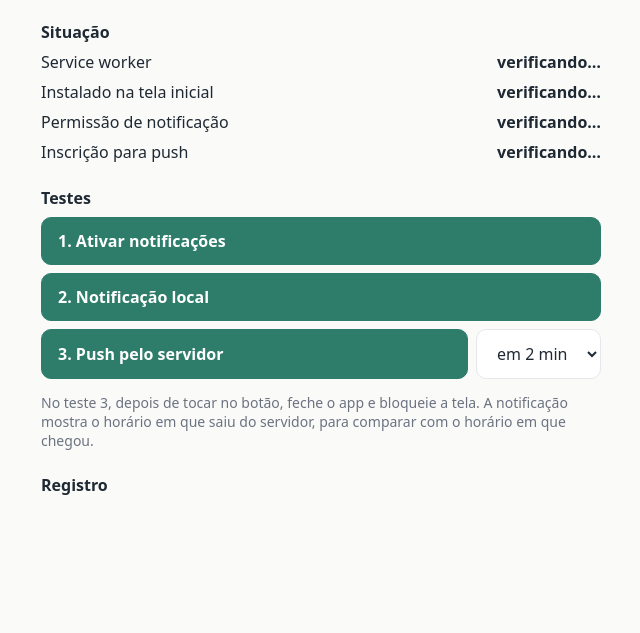
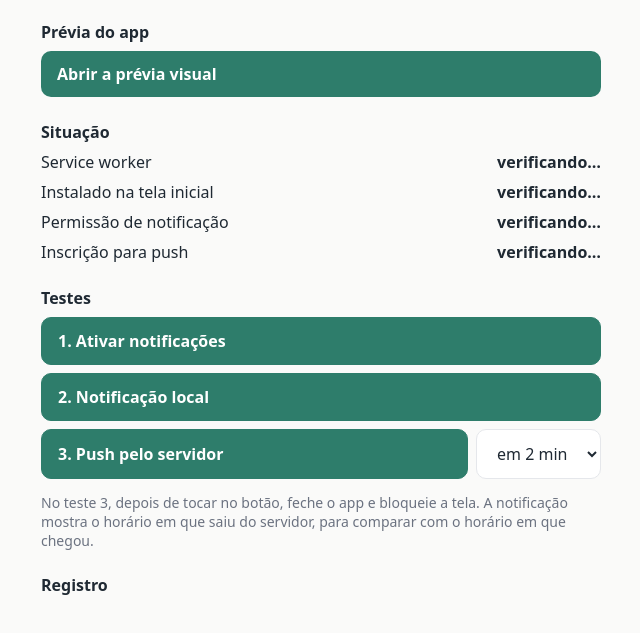
Before and after one commit to marianagenova/mova, a plain HTML site: page web/index.html in a window 1280 px wide. Shown: the part 99-732 px from the top of the page, without its empty margins (319-959 px from the left). Drawn offline with Linux system fonts and the light colour scheme.

Commit message:
Adiciona atalho para a prévia na tela do app
Co-Authored-By: Claude Opus 5.5 <noreply@anthropic.com>

```diff
--- a/web/index.html
+++ b/web/index.html
@@ -18,6 +18,13 @@
   </header>
 
   <main>
+    <section>
+      <h2>Prévia do app</h2>
+      <div class="actions">
+        <a class="link-botao" href="previa/">Abrir a prévia visual</a>
+      </div>
+    </section>
+
     <section>
       <h2>Situação</h2>
       <dl class="status">
--- a/web/styles.css
+++ b/web/styles.css
@@ -96,6 +96,16 @@ button {
   text-align: left;
 }
 
+.link-botao {
+  display: block;
+  padding: 12px 16px;
+  border-radius: 10px;
+  background: var(--brand);
+  color: var(--brand-ink);
+  font-weight: 600;
+  text-decoration: none;
+}
+
 button:disabled {
   opacity: 0.5;
 }
```
